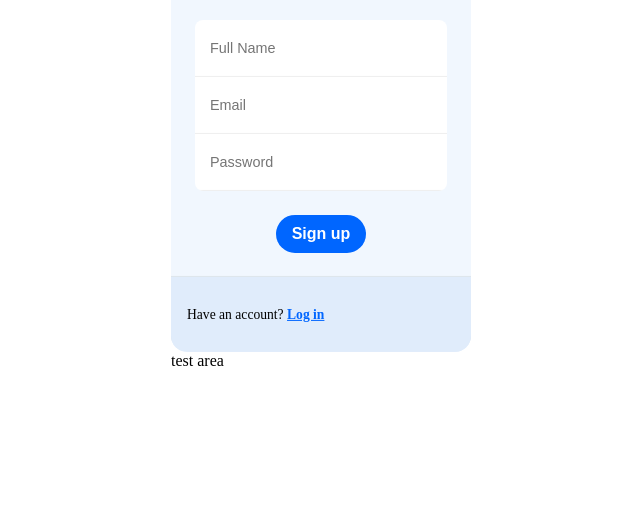
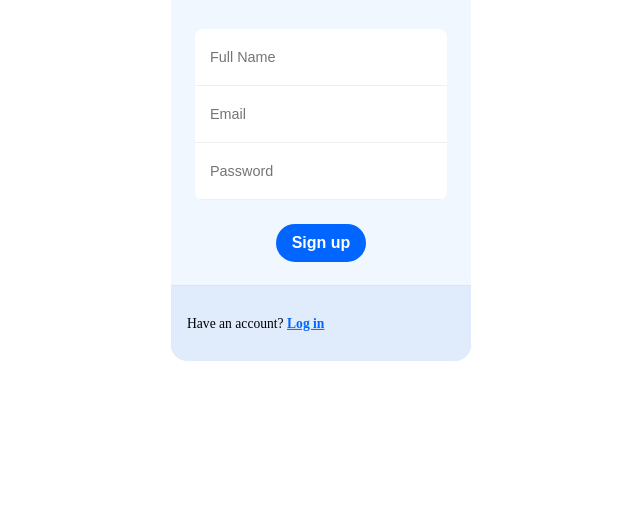
Before and after one commit to Swornim-stha/shresthaswornim, a plain HTML site: page index.html in a window 1280 px wide. Shown: the part 277-800 px from the top of the page, without its empty margins (327-967 px from the left). Drawn offline with Linux system fonts and the light colour scheme.

Commit message:
back to normal

```diff
--- a/index.html
+++ b/index.html
@@ -22,7 +22,7 @@
       <p>Have an account? <a href="https://www.swornimstha.com.np/">Log in</a> </p>
     </div>
     </div>
-    <footer>test area</footer>
+
 </body>
 
 </html>
```
